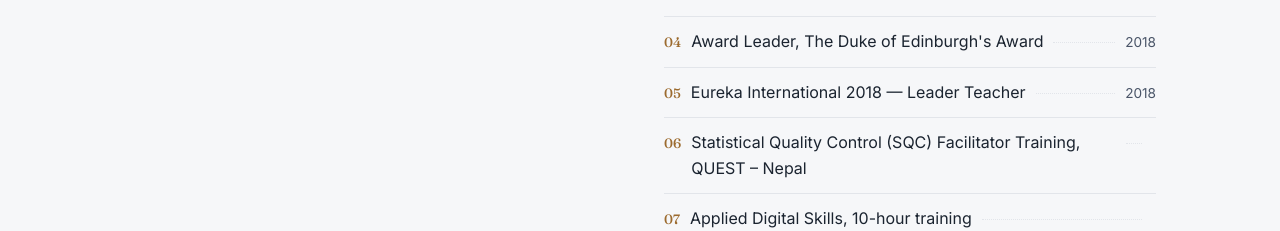
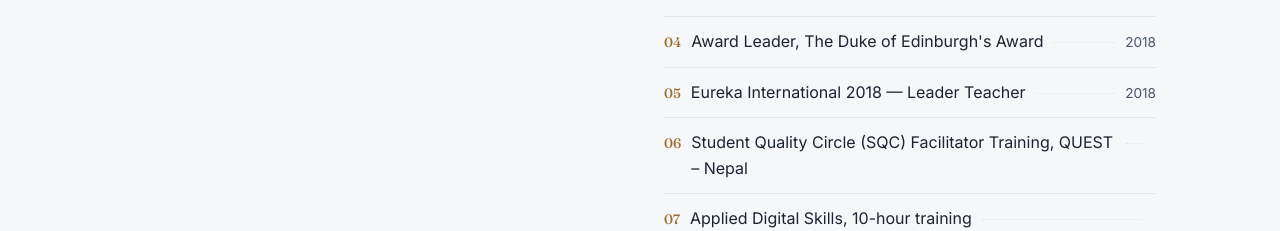
Before and after one commit to swoyuj/ranjeela-portfolio, a plain HTML site: page index.html in a window 1280 px wide. Shown: the part 4186-4417 px from the top of the page. Drawn offline with Linux system fonts and the light colour scheme.

Commit message:
Update index.html

```diff
--- a/index.html
+++ b/index.html
@@ -297,7 +297,7 @@
             </li>
             <li>
               <span class="ledger-num">06</span>
-              <span class="ledger-text">Statistical Quality Control (SQC) Facilitator Training, QUEST – Nepal</span>
+              <span class="ledger-text">Student Quality Circle (SQC) Facilitator Training, QUEST – Nepal</span>
               <span class="ledger-leader" aria-hidden="true"></span>
               <span class="ledger-date">&nbsp;</span>
             </li>
```
